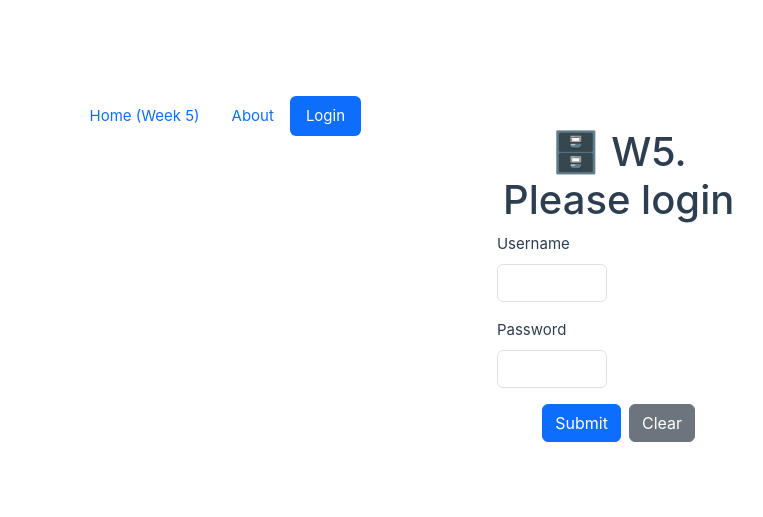
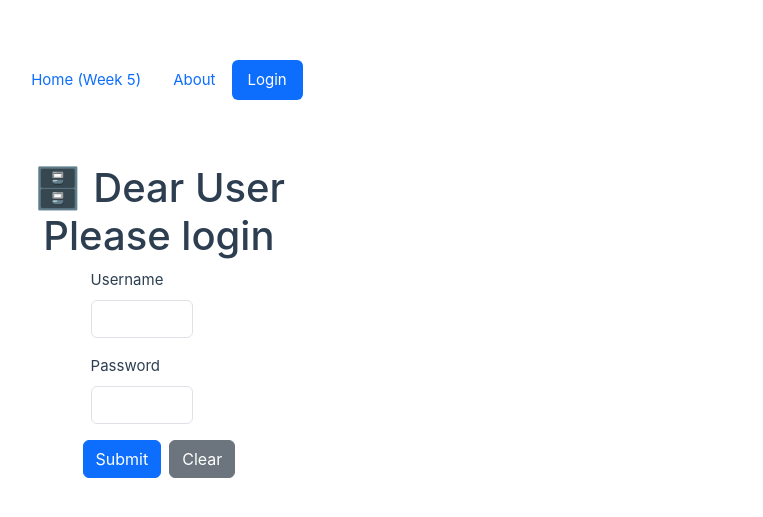
Before and after one commit to Le0-o/ElderCare, a Vue app: page /login in a window 1280 px wide. Shown: the part 139-656 px from the top of the page, without its empty margins (222-985 px from the left). Built offline with nearby package versions, Linux system fonts and the light colour scheme; the HTML template or start-up script is replaced by a standard one.

Commit message:
login page successful

```diff
--- a/src/App.vue
+++ b/src/App.vue
@@ -5,15 +5,17 @@ import LibraryRegistrationForm from './components/LibraryRegistrationForm.vue'
 </script>
 
 <template>
+  <div class="main-router">
   <header>
     <BHeader />
   </header>
 
-  <main>
+  <main class="main-box">
     <!-- <LibraryRegistrationForm /> -->
     <!-- <JSONLab /> -->
     <router-view></router-view>
   </main>
+  </div>
 </template>
 
 <style scoped>
@@ -43,4 +45,7 @@ import LibraryRegistrationForm from './components/LibraryRegistrationForm.vue'
     flex-wrap: wrap;
   }
 } */
+.about{
+  text-align: center;
+}
 </style>
--- a/src/views/LoginView.vue
+++ b/src/views/LoginView.vue
@@ -1,12 +1,11 @@
 <template>
-    <!-- 🗄️ W3. Library Registration Form -->
+
     <div class="container mt-5">
       <div class="row">
         <div class="col-md-8 offset-md-2">
-          <h1 class="text-center">🗄️ W5. Please login</h1>
-
-          <form @submit.prevent="submitForm">
-            <div class="row mb-3">
+          <h1 class="text-center">🗄️ Dear User Please login</h1>
+          <form @submit.prevent="submitForm" >
+            <div class="row mb-3 offset-md-3">
               <div class="col-md-6 col-sm-6">
                 <label for="username" class="form-label">Username</label>
                 <input
@@ -22,7 +21,7 @@
 
               </div>
             </div>
-            <div class="row mb-3">
+            <div class="row mb-3 offset-md-3">
               <div class="col-md-6 col-sm-6">
                 <label for="password" class="form-label">Password</label>
                 <input
@@ -56,26 +55,25 @@
   const formData = ref({
     username: '',
     password: '',
-
   })
 
-//   const submittedCards = ref([])
+
 
   const submitForm = () => {
     validateName(true)
     validatePassword(true)
-    if (!errors.value.username && !errors.value.password && formData.value.username === hardCodeUserName && formData.value.password === hardCodepassword){
-        alert("login success")
+    if (!errors.value.username
+        && !errors.value.password
+        && formData.value.username === hardCodeUserName
+        && formData.value.password === hardCodepassword){
+        alert("Grats! login success")
     }
   }
-
-//   const clearForm = () => {
 
 
   const errors = ref({
     username: null,
     password: null,
-
   })
 
   const validateName = (blur) => {
@@ -89,7 +87,7 @@
   const validatePassword = (blur) => {
 
     if (formData.value.password.length < 6) {
-      if (blur) errors.value.password = `Password must be at least 6 characters long.`
+      if (blur) errors.value.password = `Password must be at least 6 characters length.`
     } else {
       errors.value.password = null
     }
```
